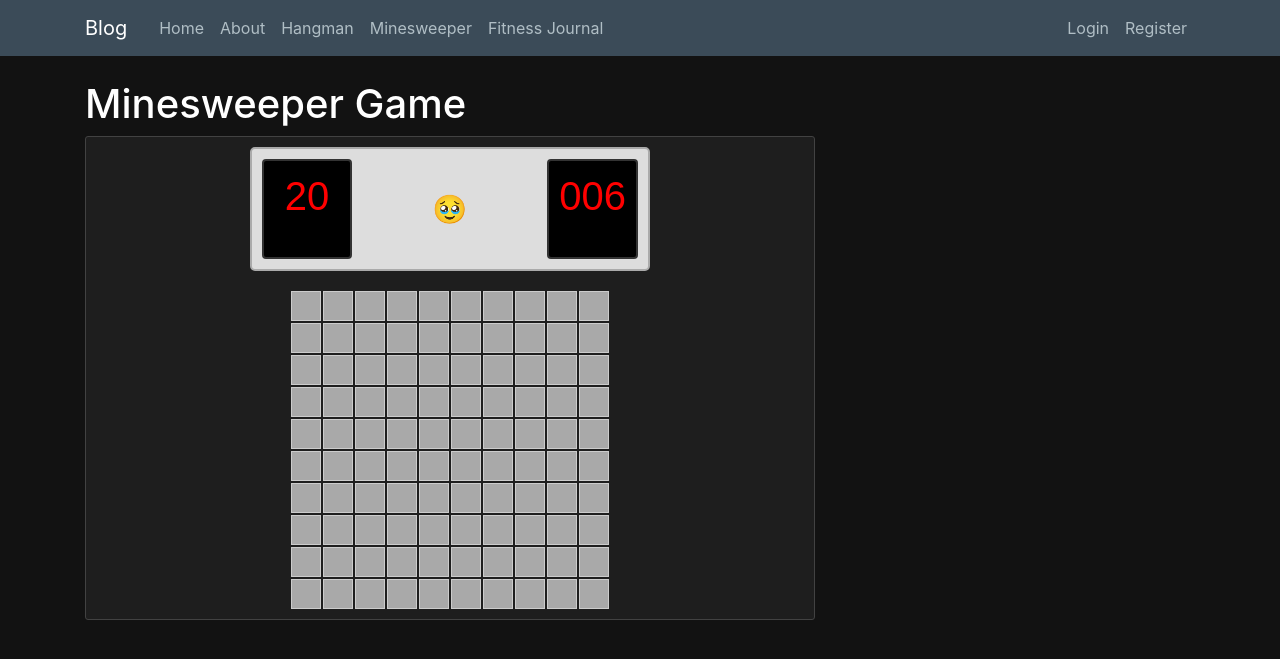
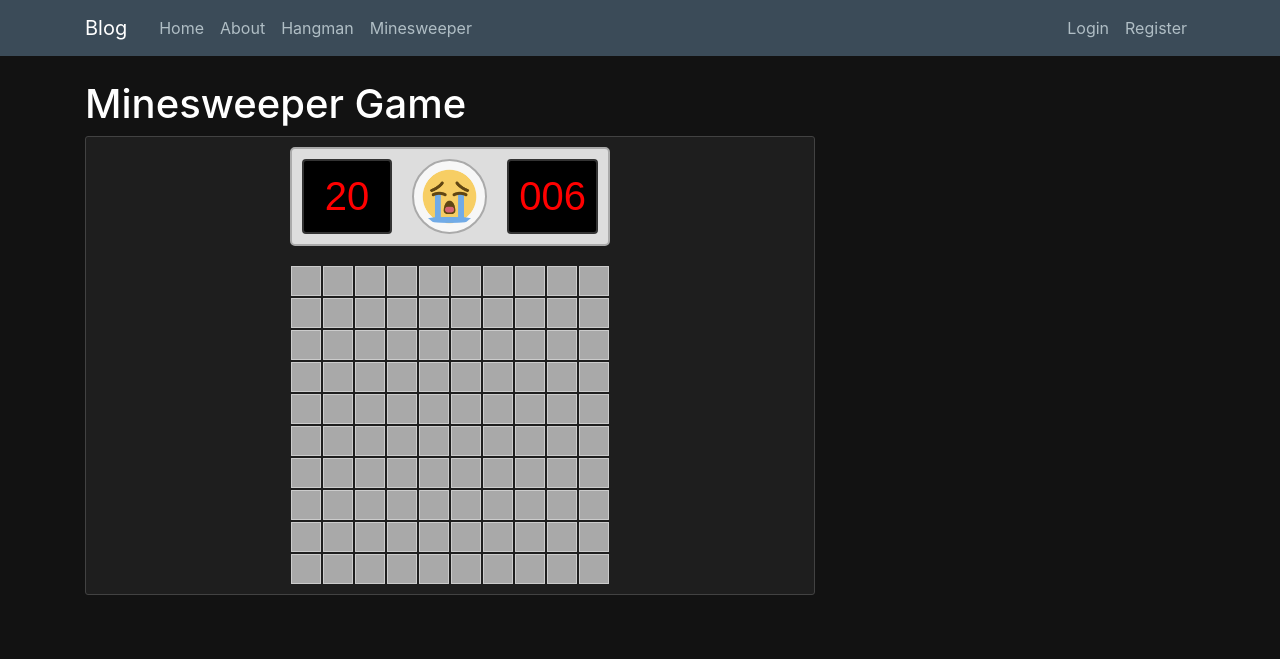
Before and after one commit to monkeyboyfr3sh/flask-blog-app, a Flask app: page /minesweeper in a window 1280 px wide. Shown: the top 659 px of the page. Run offline with Flask 3, Linux system fonts and the light colour scheme; some libraries are stand-ins or nearby versions; some web fonts are replaced.

Commit message:
got minesweeper!

```diff
--- a/config/minesweeper.js
+++ b/config/minesweeper.js
@@ -202,7 +202,11 @@ document.addEventListener('DOMContentLoaded', () => {
                 }
             });
         });
-        alert('Game Over!');
+
+        // Delay the game over alert by 500ms to allow the bombs to be revealed first
+        setTimeout(() => {
+            alert('Game Over!');
+        }, 1);
     }
 
     resetButton.addEventListener('click', initGame);
--- a/flaskblog/static/minesweeper.css
+++ b/flaskblog/static/minesweeper.css
@@ -101,7 +101,7 @@
 #game-info {
     display: flex;
     justify-content: space-between;
-    width: 400px; /* Adjusted width for the game info box */
+    width: 320px; /* Adjusted width for the game info box */
     margin-bottom: 20px;
     padding: 10px;
     background-color: #ddd;
@@ -109,15 +109,25 @@
     border-radius: 5px;
 }
 
-#reset-button button {
-    font-size: 28px;
-    background-color: #ffffff00;
-    border: 0px solid #ffffff00;
+#reset-button {
+    display: flex;
+    align-items: center;
+    justify-content: center;
+}
+
+#reset-img {
+    width: 75px; /* Adjust this size based on your preference */
+    height: 75px; /* Keep the image square like the original button */
+    cursor: pointer;
+    border: 2px solid #aaa;
     border-radius: 50%;
+    background-color: #f7f7f7;
+    box-sizing: border-box;
     padding: 5px;
-    cursor: pointer;
-    width: 100px;
-    height: 100px;
+}
+
+#reset-img:hover {
+    background-color: #e0e0e0; /* Slight change on hover for a button-like effect */
 }
 
 .seven-segment {
--- a/flaskblog/static/minesweeper.js
+++ b/flaskblog/static/minesweeper.js
@@ -202,7 +202,11 @@ document.addEventListener('DOMContentLoaded', () => {
                 }
             });
         });
-        alert('Game Over!');
+
+        // Delay the game over alert by 500ms to allow the bombs to be revealed first
+        setTimeout(() => {
+            alert('Game Over!');
+        }, 1);
     }
 
     resetButton.addEventListener('click', initGame);
--- a/flaskblog/templates/layout.html
+++ b/flaskblog/templates/layout.html
@@ -53,7 +53,7 @@
               <a class="nav-item nav-link" href="{{ url_for('main.about') }}">About</a>
               <a class="nav-item nav-link" href="{{ url_for('hangman.game_home') }}">Hangman</a>
               <a class="nav-item nav-link" href="{{ url_for('minesweeper.minesweeper_home') }}">Minesweeper</a>
-              <a class="nav-item nav-link" href="{{ url_for('fitness.journal_home') }}">Fitness Journal</a>
+              <!-- <a class="nav-item nav-link" href="{{ url_for('fitness.journal_home') }}">Fitness Journal</a> -->
             </div>
             <!-- Navbar Right Side -->
             <div class="navbar-nav">
--- a/flaskblog/templates/minesweeper_home.html
+++ b/flaskblog/templates/minesweeper_home.html
@@ -5,7 +5,9 @@
     <div id="game-info">
       <div id="mines-count" class="seven-segment">020</div>
       <div id="reset-button">
-          <button>🥹</button> <!-- You can style this to look like the original smiley -->
+        <div id="reset-button">
+          <img src="{{ url_for('static', filename='cry.png') }}" alt="Reset Button" id="reset-img">
+        </div>
       </div>
       <div id="timer" class="seven-segment">000</div>
     </div>
```
Also changed, not shown: config/minesweeper.css (+18 -8 lines), config/cry.png (added).
